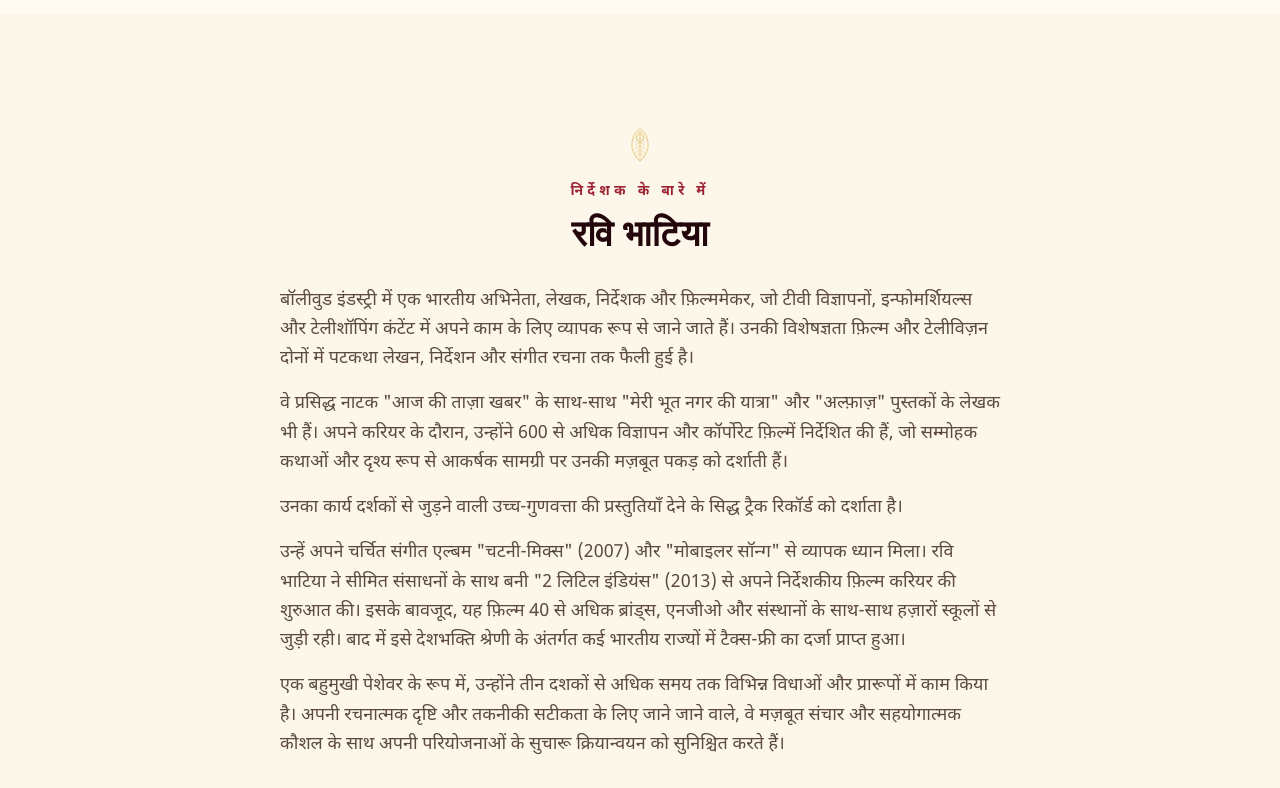
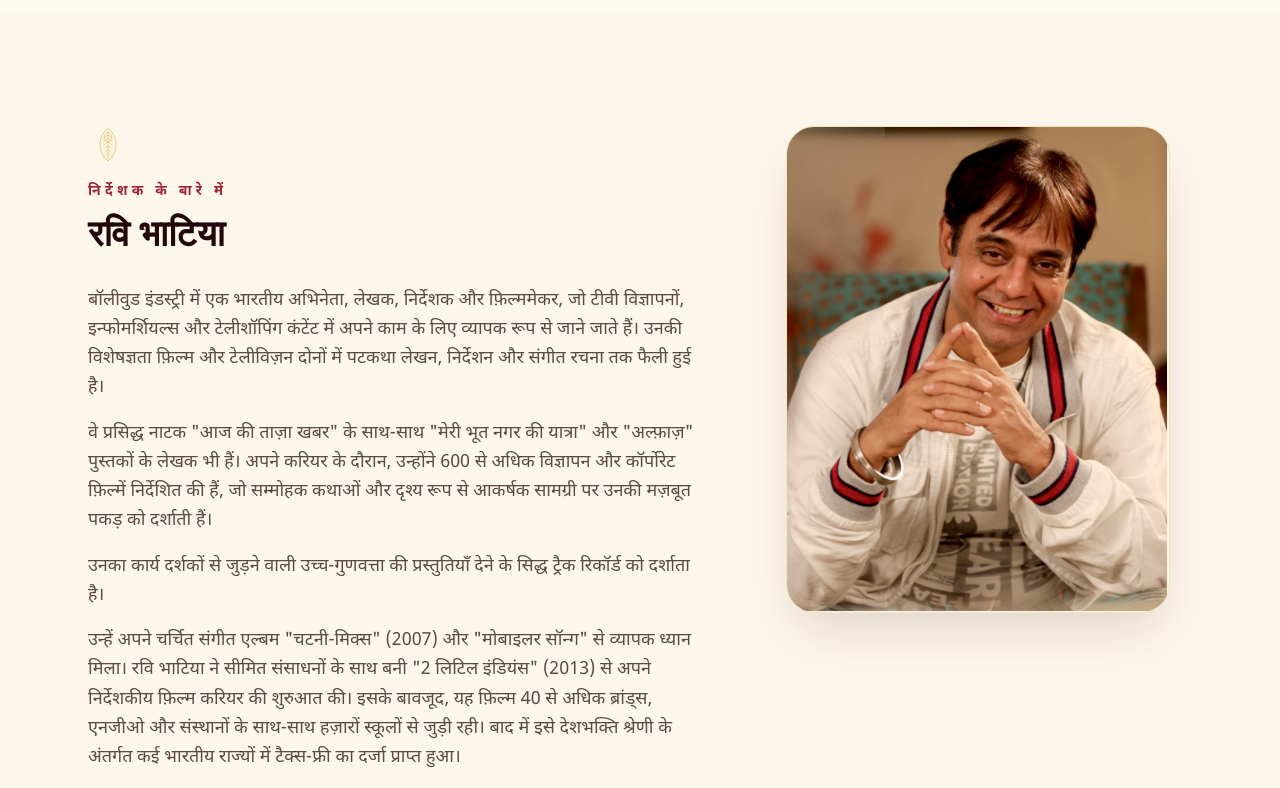
Before and after one commit to tgituser7/brrfilm, a Next.js app: page / in a window 1280 px wide. Shown: the part 5000-5788 px from the top of the page. Built offline with nearby package versions, Linux system fonts and the light colour scheme; a web font is replaced by a local one.

Commit message:
director, rave media

```diff
--- a/src/components/AboutDirector.tsx
+++ b/src/components/AboutDirector.tsx
@@ -1,5 +1,6 @@
 "use client";
 
+import Image from "next/image";
 import { useLanguage } from "@/lib/LanguageContext";
 import { IconFeather } from "./icons";
 
@@ -8,22 +9,35 @@ export function AboutDirector() {
 
   return (
     <section id="director" className="relative bg-cream py-20 sm:py-28">
-      <div className="mx-auto max-w-3xl px-6">
-        <div className="text-center">
-          <IconFeather className="mx-auto h-10 w-10 text-gold/70" />
+      <div className="mx-auto grid max-w-6xl gap-12 px-6 lg:grid-cols-[1.3fr_0.9fr] lg:items-start lg:gap-14">
+        <div>
+          <IconFeather className="h-10 w-10 text-gold/70" />
           <p className="mt-4 text-sm font-semibold uppercase tracking-[0.3em] text-crimson">
             {t.director.eyebrow}
           </p>
           <h2 className="mt-3 font-heading text-3xl font-bold text-maroon-950 sm:text-4xl">
             {t.director.name}
           </h2>
+          <div className="mt-8 space-y-4 text-left">
+            {t.director.paragraphs.map((para, i) => (
+              <p key={i} className="text-base leading-relaxed text-ink/75 sm:text-lg">
+                {para}
+              </p>
+            ))}
+          </div>
         </div>
-        <div className="mt-8 space-y-4 text-left">
-          {t.director.paragraphs.map((para, i) => (
-            <p key={i} className="text-base leading-relaxed text-ink/75 sm:text-lg">
-              {para}
-            </p>
-          ))}
+
+        <div className="lg:sticky lg:top-28">
+          <div className="mx-auto max-w-sm overflow-hidden rounded-[1.75rem] border border-gold/25 shadow-2xl shadow-maroon-900/15">
+            <Image
+              src="/Director.png"
+              alt={t.director.name}
+              width={682}
+              height={866}
+              className="h-auto w-full object-cover"
+              priority={false}
+            />
+          </div>
         </div>
       </div>
     </section>
```
Also changed, not shown: public/Director.png (added).
